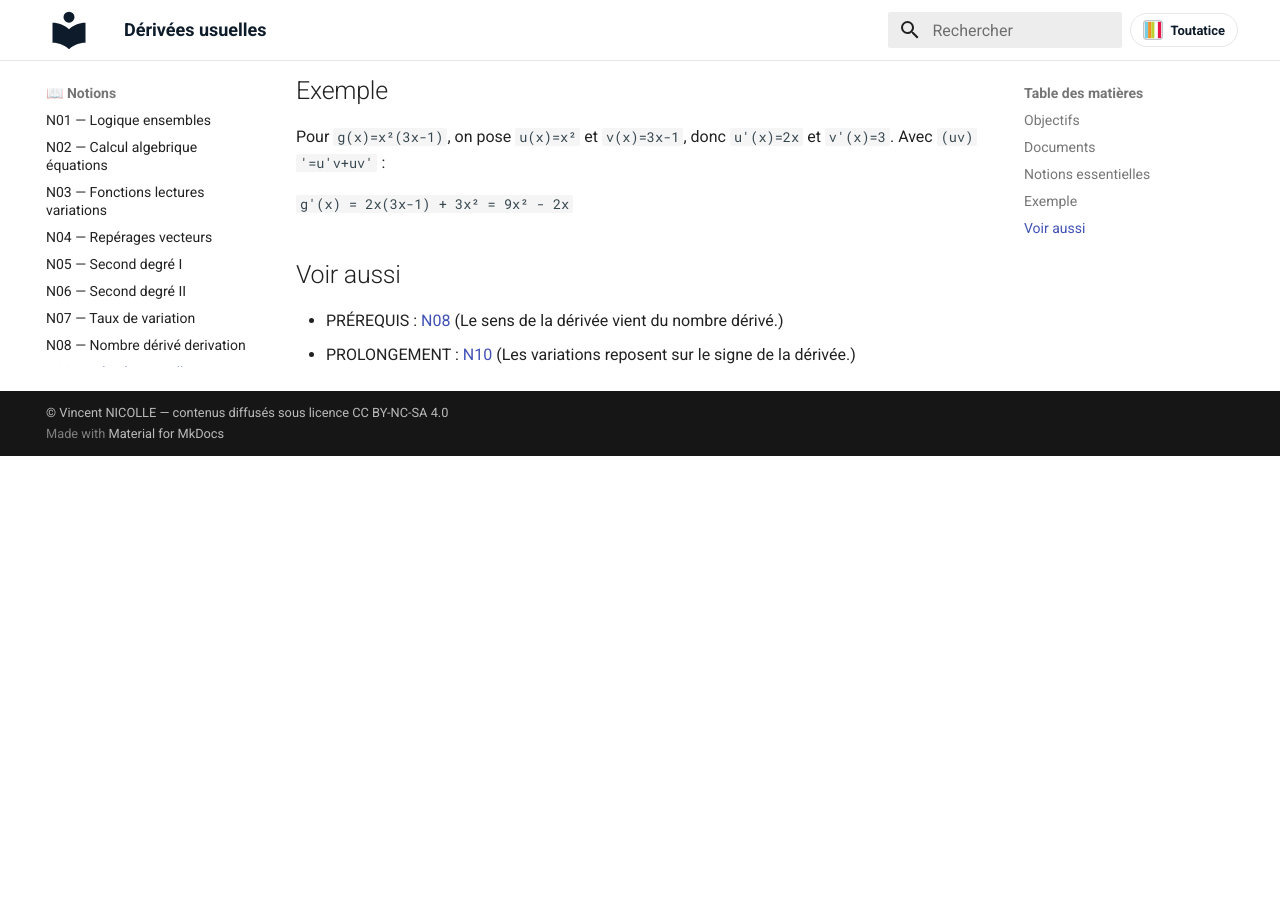
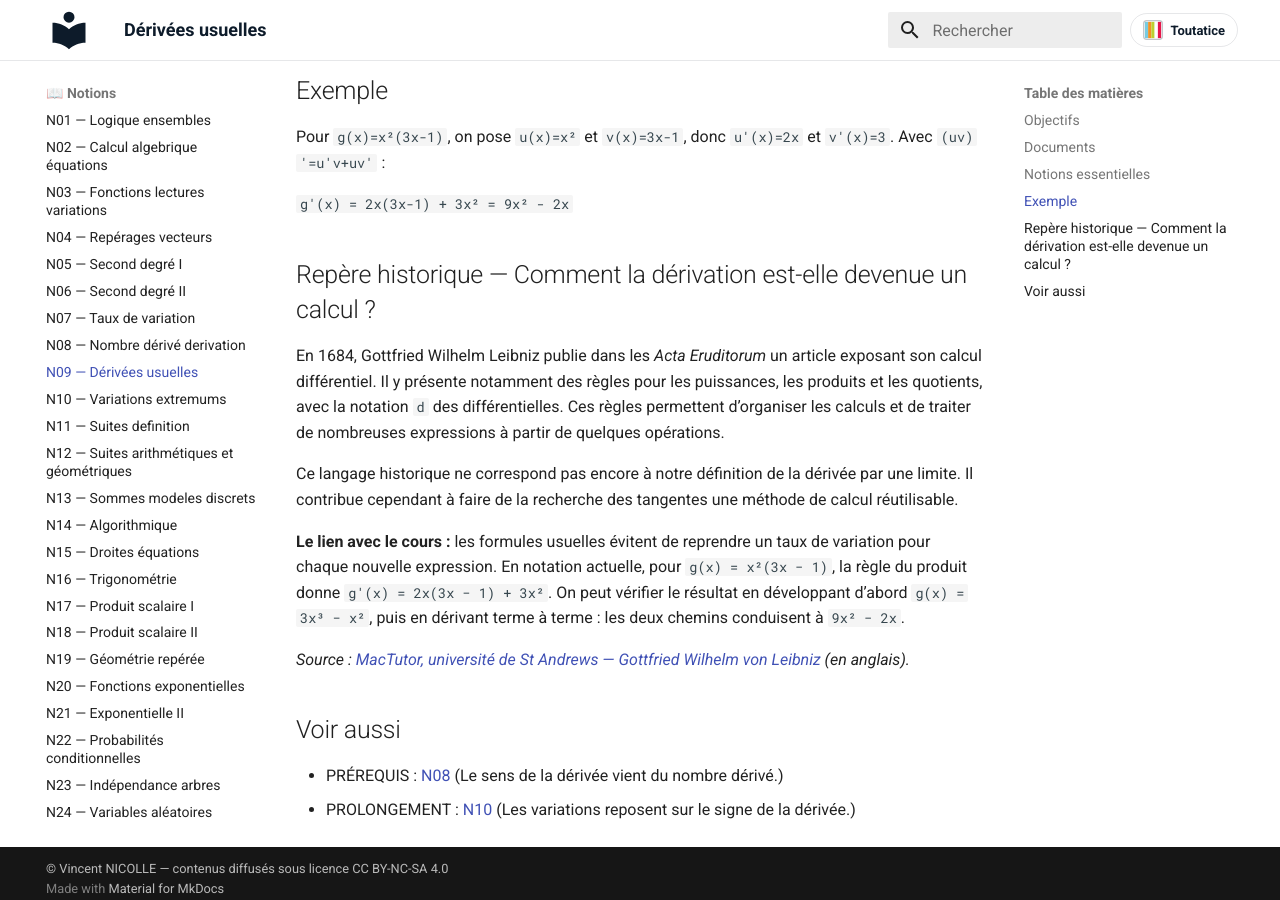
Before and after one commit to vnicolle56610/maths-premiere-specialite, an MkDocs documentation site: the page built from docs/notions/N09-derivees-usuelles.md, in a window 1280 px wide and 900 px high, scrolled down 1105 px. Built offline with MkDocs 1.6.1 and Material for MkDocs 9.7.7, drawn with Linux system fonts in a browser that asks for light colours; before the commit the page ends 1561 px from its top, so only the background shows below that.

Commit message:
Ajoute des repères historiques aux notions N07 à N09

```diff
--- a/docs/notions/N09-derivees-usuelles.md
+++ b/docs/notions/N09-derivees-usuelles.md
@@ -44,6 +44,16 @@
 
 `g′(x) = 2x(3x-1) + 3x² = 9x² - 2x`
 
+## Repère historique — Comment la dérivation est-elle devenue un calcul ?
+
+En 1684, Gottfried Wilhelm Leibniz publie dans les *Acta Eruditorum* un article exposant son calcul différentiel. Il y présente notamment des règles pour les puissances, les produits et les quotients, avec la notation `d` des différentielles. Ces règles permettent d’organiser les calculs et de traiter de nombreuses expressions à partir de quelques opérations.
+
+Ce langage historique ne correspond pas encore à notre définition de la dérivée par une limite. Il contribue cependant à faire de la recherche des tangentes une méthode de calcul réutilisable.
+
+**Le lien avec le cours :** les formules usuelles évitent de reprendre un taux de variation pour chaque nouvelle expression. En notation actuelle, pour `g(x) = x²(3x − 1)`, la règle du produit donne `g′(x) = 2x(3x − 1) + 3x²`. On peut vérifier le résultat en développant d’abord `g(x) = 3x³ − x²`, puis en dérivant terme à terme : les deux chemins conduisent à `9x² − 2x`.
+
+*Source : [MacTutor, université de St Andrews — Gottfried Wilhelm von Leibniz](https://mathshistory.st-andrews.ac.uk/Biographies/Leibniz/) (en anglais).*
+
 ## Voir aussi
 
 - PRÉREQUIS : [N08](N08-nombre-derive-derivation.md) (Le sens de la dérivée vient du nombre dérivé.)
```
Also changed, not shown: docs/notions/N07-taux-de-variation.md (+10 -0 lines), docs/notions/N08-nombre-derive-derivation.md (+10 -0 lines).
